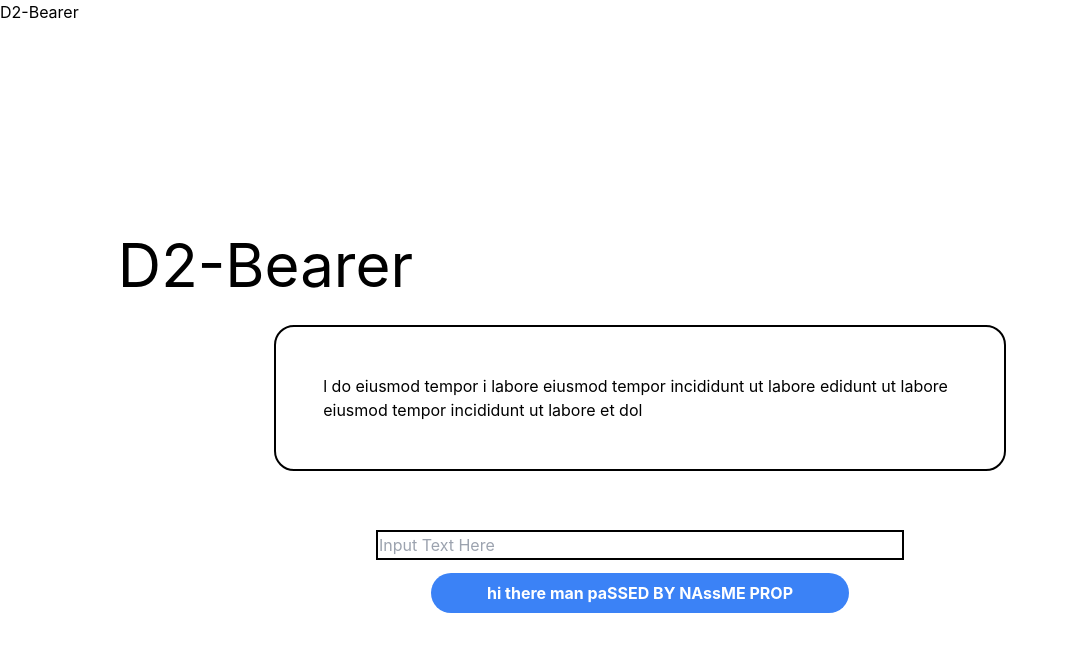
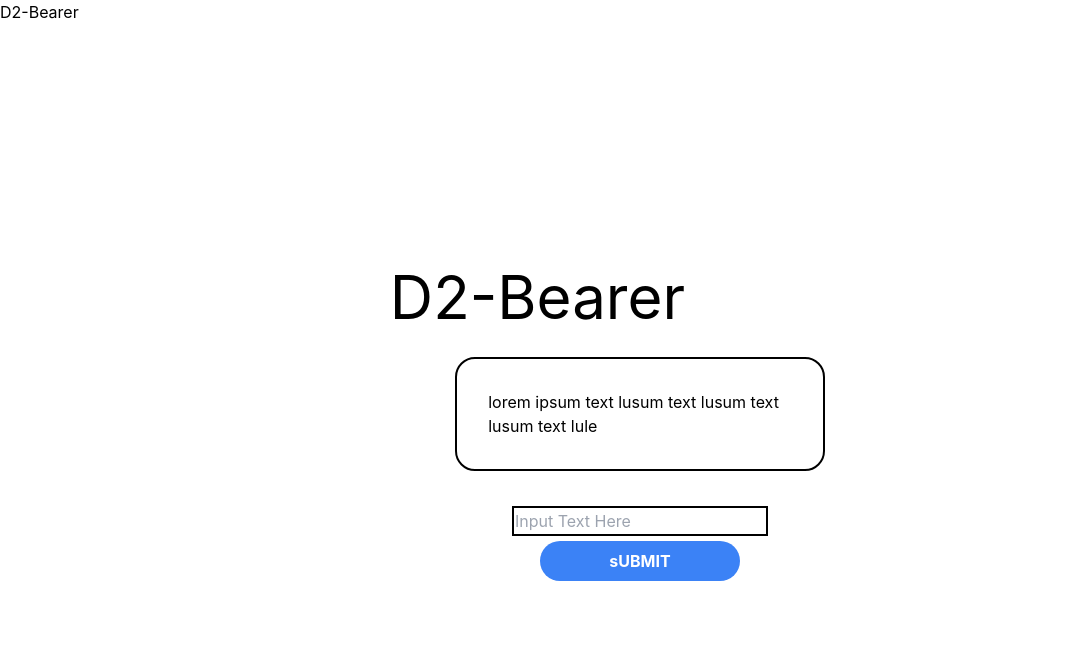
Before and after one commit to tlstommy/d2bearer, a React (Create React App) app: page / in a window 1280 px wide. Shown: the top 652 px of the page, without its empty margins (0-1068 px from the left). Built offline with nearby package versions, Linux system fonts and the light colour scheme.

Commit message:
used form and fixed layout

```diff
--- a/src/components/Button.js
+++ b/src/components/Button.js
@@ -1,7 +1,7 @@
 export default function Button(props) {
     return (
     <button class="bg-blue-500 hover:bg-blue-700 text-white font-bold py-2 px-4 rounded-full">
-        {props.name}
+        {props.buttonText}
     </button>
     );
 }
--- a/src/components/Container.js
+++ b/src/components/Container.js
@@ -1,4 +1,4 @@
-//container to hold stuff
+//container to hold stuff and do funcs
 
 //import reactand navbar
 import React from "react";
@@ -10,6 +10,21 @@ import Button from "./Button";
 
 
 export default function Container() {
+
+
+  function consoleTest(){
+    alert("Test!");
+  }
+
+
+
+
+
+
+
+
+
+
   return (
     <div>
       <Navbar/>
@@ -22,11 +37,15 @@ export default function Container() {
                 D2-Bearer
               </h1>
           </div>
-          <div class="flex flex-col items-center">
-            <TextBox/>
-            <TextInput/>
-            <Button name={"hi there man paSSED BY NAssME PROP"}/>
-          </div>
+          <form onSubmit={consoleTest}>
+            <div class="flex flex-col items-center space-y-5">
+              <div className="flex flex-col items-center space-y-2">
+                <TextBox textboxText={"lorem ipsum text lusum text lusum text lusum text lule"}/>
+                <TextInput/>
+                <Button buttonText={"sUBMIT"}/>
+              </div>
+            </div>
+          </form>
         </div>
 
       </main>
--- a/src/components/TextBox.js
+++ b/src/components/TextBox.js
@@ -2,7 +2,7 @@
 export default function TextBox(props) {
     return (
       <div className="textBox transition-all break-normal w-2/3">
-        <p> l do eiusmod tempor i labore eiusmod tempor incididunt ut labore edidunt ut labore eiusmod tempor incididunt ut labore et dol</p>
+        <p>{props.textboxText}</p>
       </div>
     );
 }
```
